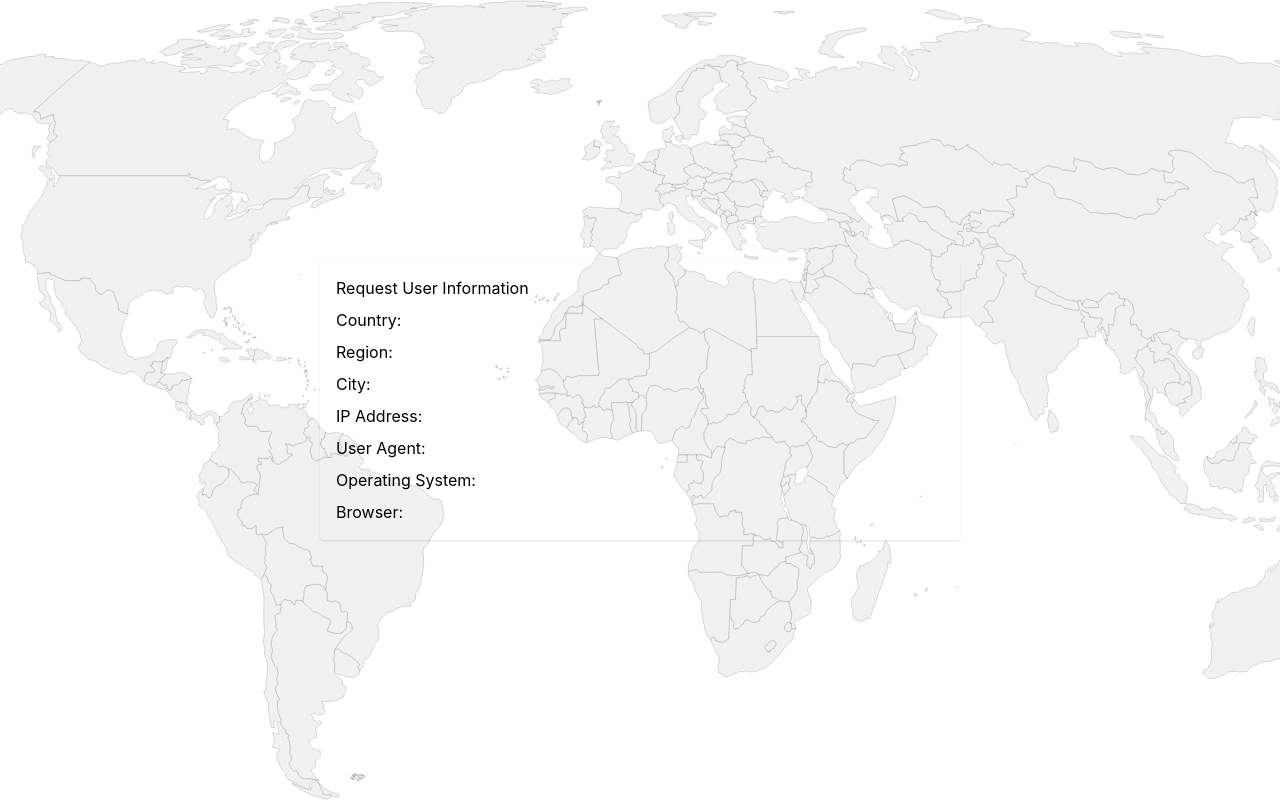
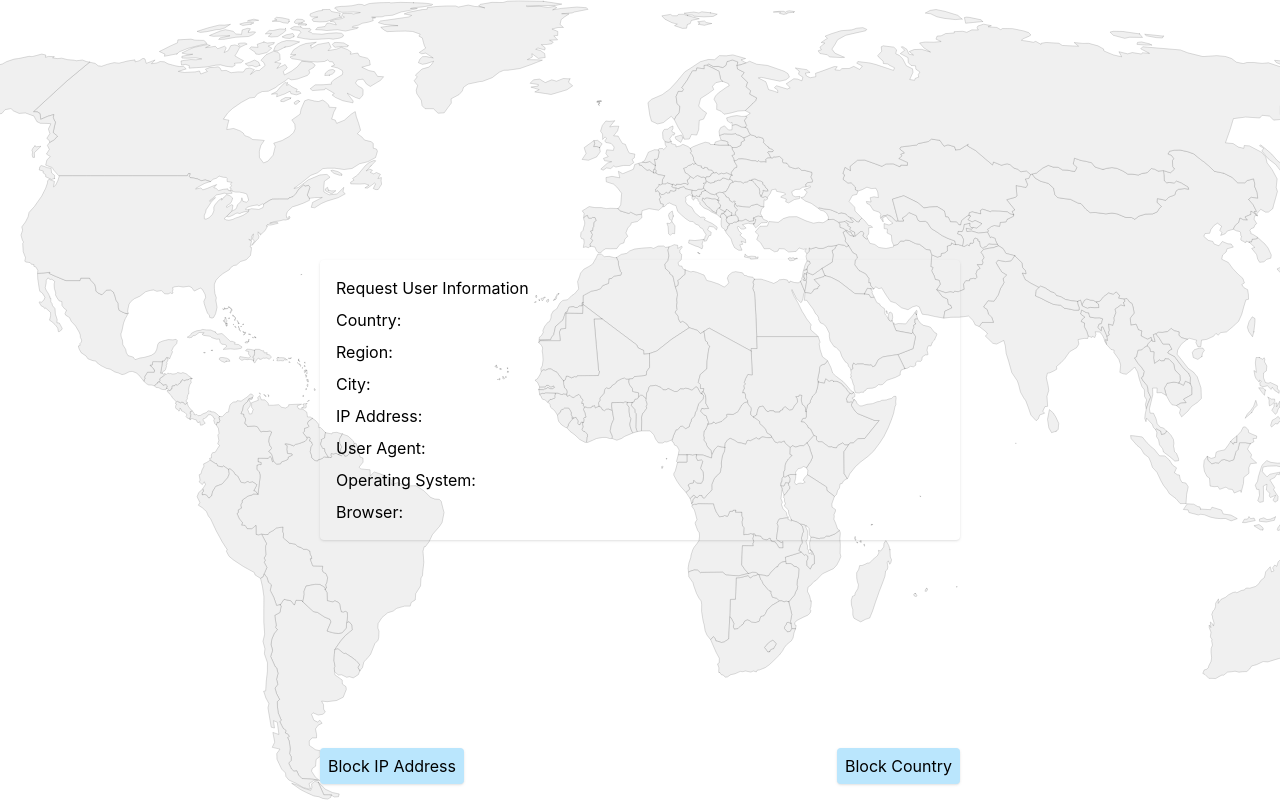
Before and after one commit to cvrlnolan/next-middleware-boilerplate, a Next.js app: page / in a window 1280 px wide. Built offline with nearby package versions, Linux system fonts and the light colour scheme.

Commit message:
Block buttons setup

```diff
--- a/pages/index.tsx
+++ b/pages/index.tsx
@@ -22,7 +22,7 @@ const Home: NextPage<{
       <Head>
         <title>Edge Functions</title>
       </Head>
-      <div className="flex w-full min-h-screen justify-center items-center overflow-hidden fixed inset-0">
+      <div className="flex w-full min-h-screen p-2 justify-center items-center overflow-hidden relative fixed inset-0">
         <Image
           alt="map"
           src={map}
@@ -44,6 +44,14 @@ const Home: NextPage<{
           </p>
           <p>Browser: {browser}</p>
         </div>
+        <div className="flex w-4/5 md:w-1/2 mx-auto mb-4 justify-between items-center absolute bottom-0">
+          <button className="px-2 py-1.5 bg-sky-200 rounded shadow appearance-none focus:ring-2 focus:ring-offset-2 focus-ring-sky-100 hover:bg-sky-300 transition duration-300">
+            Block IP Address
+          </button>
+          <button className="px-2 py-1.5 bg-sky-200 rounded shadow appearance-none focus:ring-2 focus:ring-offset-2 focus-ring-sky-100 hover:bg-sky-300 transition duration-300">
+            Block Country
+          </button>
+        </div>
       </div>
     </>
   );
```
